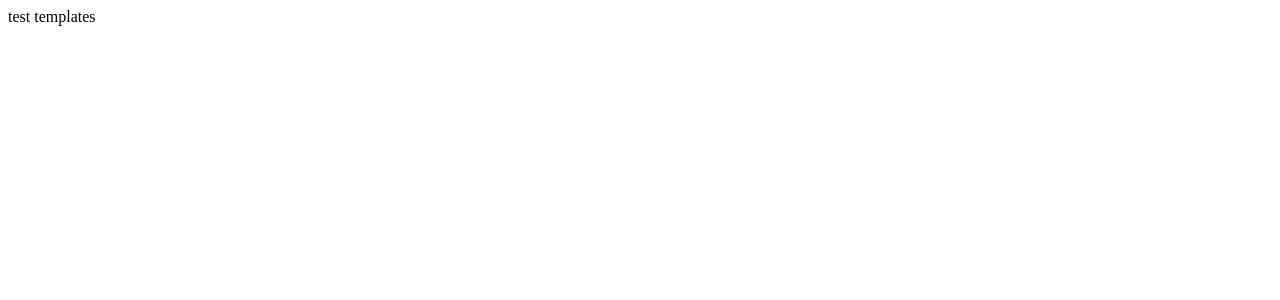
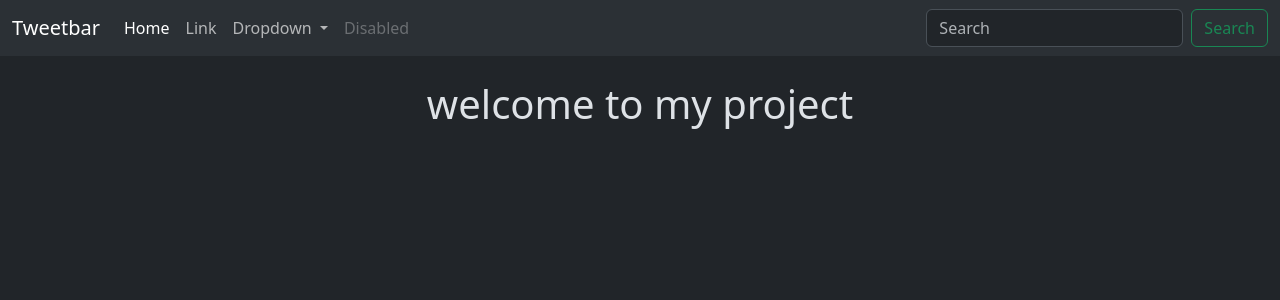
Before and after one commit to riyazz357/simple-tweet-django-project, a Django app: page /tweet/ in a window 1280 px wide. Before the commit the part shown is almost empty. Shown: the top 300 px of the page. Run offline with Django 5.2, Linux system fonts and the light colour scheme.

Commit message:
added the layout for project and resolve the static file warning

```diff
--- /dev/null
+++ b/tweeter/templates/layout.html
@@ -0,0 +1,56 @@
+{% load static %}
+<!DOCTYPE html>
+<html lang="en" data-bs-theme="dark">
+<head>
+    <meta charset="UTF-8">
+    <meta name="viewport" content="width=device-width, initial-scale=1.0">
+    <link href="https://cdn.jsdelivr.net/npm/bootstrap@5.3.7/dist/css/bootstrap.min.css" rel="stylesheet" integrity="sha384-LN+7fdVzj6u52u30Kp6M/trliBMCMKTyK833zpbD+pXdCLuTusPj697FH4R/5mcr" crossorigin="anonymous">
+    <title>
+        {% block tittle %}{% endblock %}
+    </title>
+</head>
+<body >
+    <nav class="navbar navbar-expand-lg bg-body-tertiary">
+  <div class="container-fluid">
+    <a class="navbar-brand" href="#">Tweetbar</a>
+    <button class="navbar-toggler" type="button" data-bs-toggle="collapse" data-bs-target="#navbarSupportedContent" aria-controls="navbarSupportedContent" aria-expanded="false" aria-label="Toggle navigation">
+      <span class="navbar-toggler-icon"></span>
+    </button>
+    <div class="collapse navbar-collapse" id="navbarSupportedContent">
+      <ul class="navbar-nav me-auto mb-2 mb-lg-0">
+        <li class="nav-item">
+          <a class="nav-link active" aria-current="page" href="#">Home</a>
+        </li>
+        <li class="nav-item">
+          <a class="nav-link" href="#">Link</a>
+        </li>
+        <li class="nav-item dropdown">
+          <a class="nav-link dropdown-toggle" href="#" role="button" data-bs-toggle="dropdown" aria-expanded="false">
+            Dropdown
+          </a>
+          <ul class="dropdown-menu">
+            <li><a class="dropdown-item" href="#">Action</a></li>
+            <li><a class="dropdown-item" href="#">Another action</a></li>
+            <li><hr class="dropdown-divider"></li>
+            <li><a class="dropdown-item" href="#">Something else here</a></li>
+          </ul>
+        </li>
+        <li class="nav-item">
+          <a class="nav-link disabled" aria-disabled="true">Disabled</a>
+        </li>
+      </ul>
+      <form class="d-flex" role="search">
+        <input class="form-control me-2" type="search" placeholder="Search" aria-label="Search"/>
+        <button class="btn btn-outline-success" type="submit">Search</button>
+      </form>
+    </div>
+  </div>
+</nav>
+    <div class="conatainer">
+        {% block content %}
+        {% endblock %}
+    </div>
+<script src="https://cdn.jsdelivr.net/npm/@popperjs/core@2.11.8/dist/umd/popper.min.js" integrity="sha384-I7E8VVD/ismYTF4hNIPjVp/Zjvgyol6VFvRkX/vR+Vc4jQkC+hVqc2pM8ODewa9r" crossorigin="anonymous"></script>
+<script src="https://cdn.jsdelivr.net/npm/bootstrap@5.3.7/dist/js/bootstrap.min.js" integrity="sha384-7qAoOXltbVP82dhxHAUje59V5r2YsVfBafyUDxEdApLPmcdhBPg1DKg1ERo0BZlK" crossorigin="anonymous"></script>
+</body>
+</html>
--- a/tweeter/tweet/templates/index.html
+++ b/tweeter/tweet/templates/index.html
@@ -1,11 +1,7 @@
-<!DOCTYPE html>
-<html lang="en">
-<head>
-    <meta charset="UTF-8">
-    <meta name="viewport" content="width=device-width, initial-scale=1.0">
-    <title>Document</title>
-</head>
-<body>
-    test templates
-</body>
-</html>
+{% extends "layout.html" %}
+{% block title %}me and tweet{% endblock %}
+
+{% block content %}
+<h1 class="text-center mt-4">welcome to my project</h1>
+
+{% endblock %}
```
